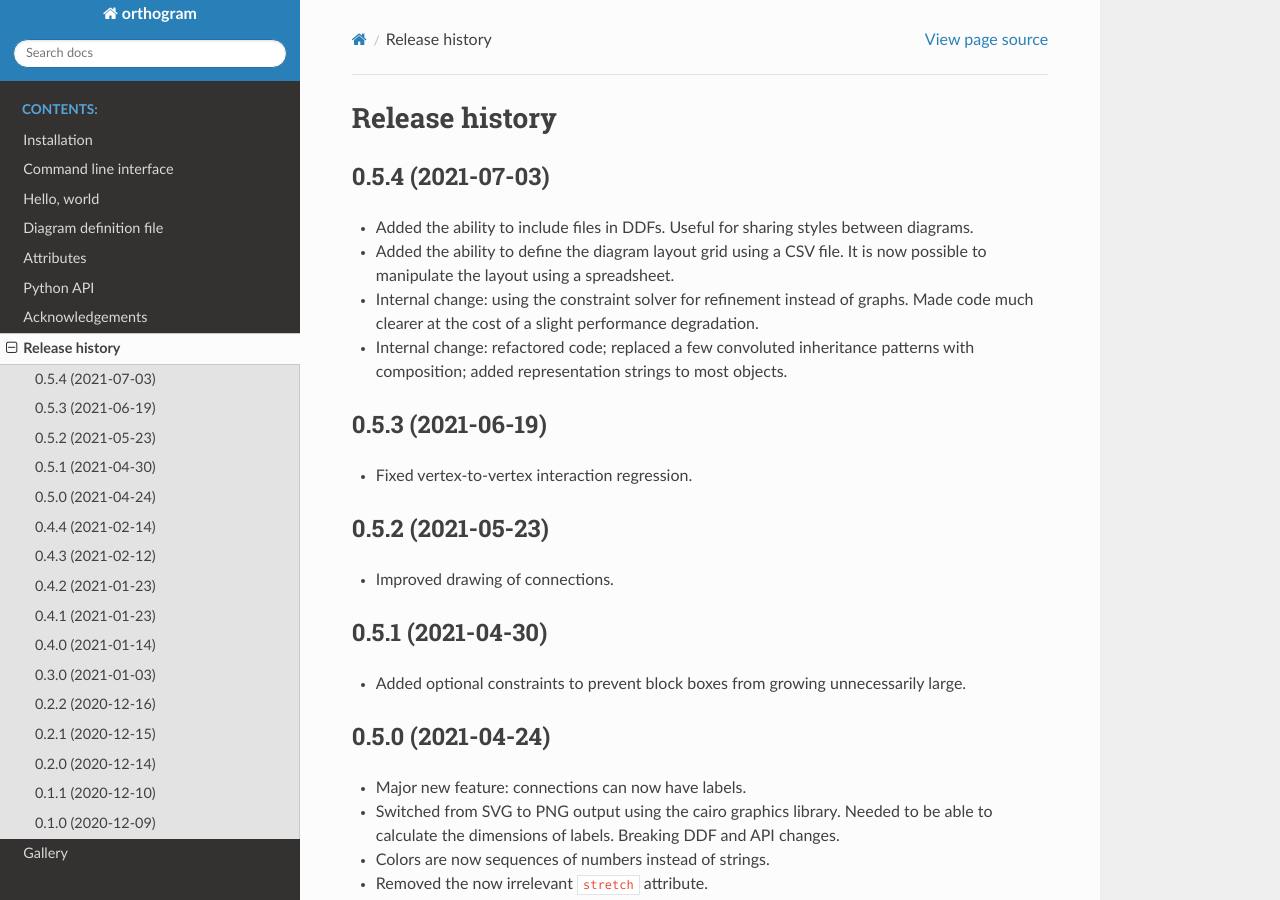
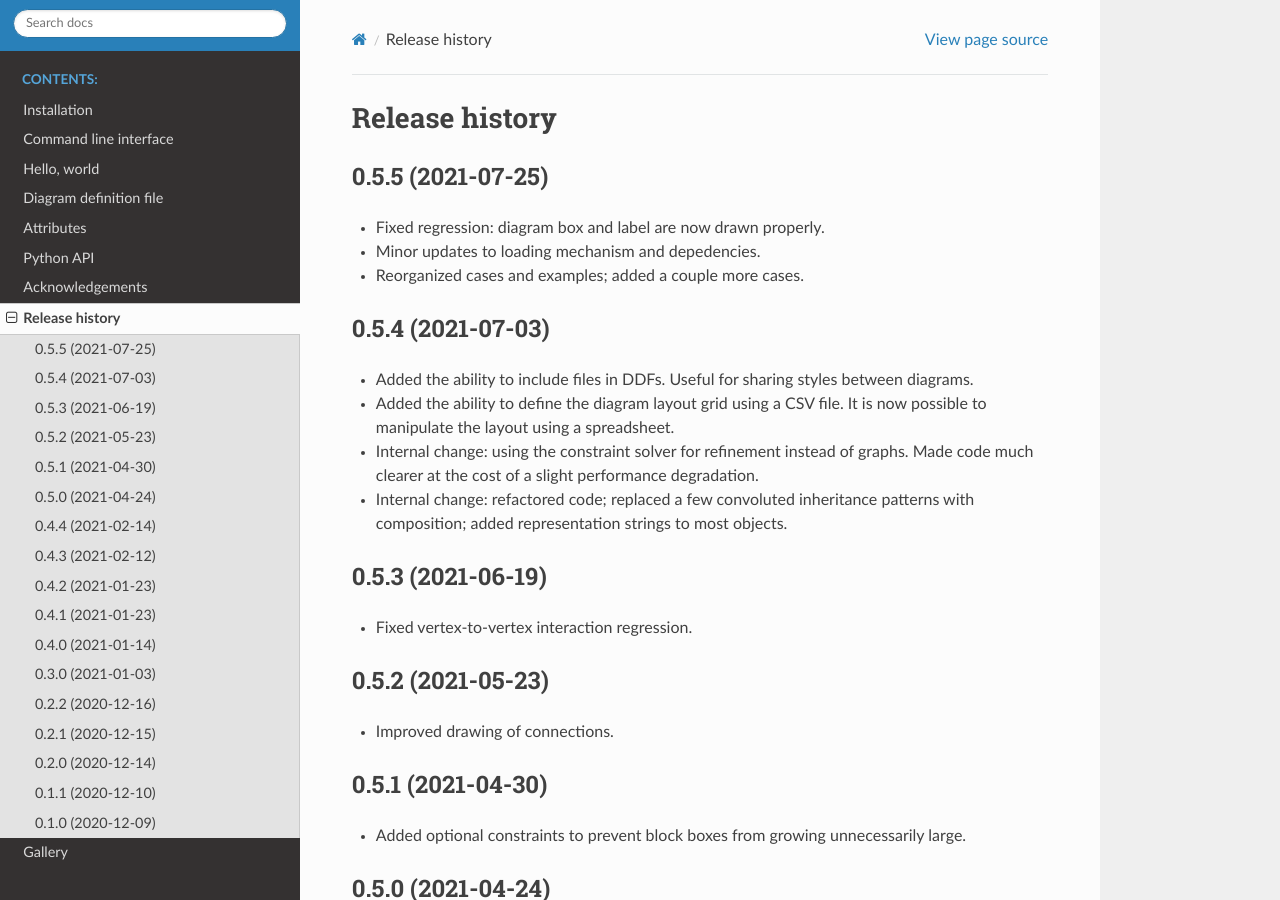
Before and after one commit to yorgath/orthogram, a Sphinx documentation site: the page built from docs/release.rst, in a window 1280 px wide and 900 px high. Built offline with Sphinx 7.4.7 and the Read the Docs theme 2.0.0, drawn with Linux system fonts in a browser that asks for light colours.

Commit message:
Update documentation

```diff
--- a/docs/conf.py
+++ b/docs/conf.py
@@ -22,7 +22,7 @@
 author = 'Georgios Athanasiou'
 
 # The full version, including alpha/beta/rc tags
-release = '0.5.4'
+release = '0.5.5'
 
 
 # -- General configuration ---------------------------------------------------
--- a/docs/release.rst
+++ b/docs/release.rst
@@ -1,5 +1,12 @@
 Release history
 ===============
+
+0.5.5 (2021-07-25)
+------------------
+
+* Fixed regression: diagram box and label are now drawn properly.
+* Minor updates to loading mechanism and depedencies.
+* Reorganized cases and examples; added a couple more cases.
 
 0.5.4 (2021-07-03)
 ------------------
--- a/docs/requirements.txt
+++ b/docs/requirements.txt
@@ -1,2 +1,2 @@
-Sphinx==4.0.2
+Sphinx==4.1.1
 sphinx-rtd-theme==0.5.2
```
